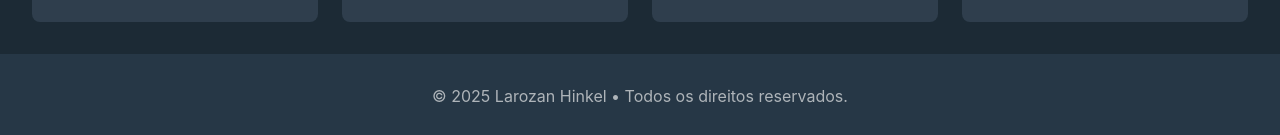
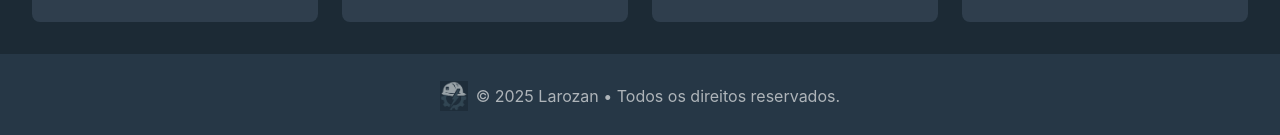
Before and after one commit to Larozan-Hinkel/meu-projeto, a React (Create React App) app: page / in a window 1280 px wide. Shown: the part 2097-2232 px from the top of the page. Built offline with nearby package versions, Linux system fonts and the light colour scheme.

Commit message:
alteração footer

```diff
--- a/src/index.js
+++ b/src/index.js
@@ -164,10 +164,18 @@ function Contato() {
 function Footer() {
   return (
     <footer style={styles.footer}>
-      <p>&copy; {new Date().getFullYear()} Larozan Hinkel • Todos os direitos reservados.</p>
+      <div style={{ display: 'flex', alignItems: 'center', justifyContent: 'center', gap: '0.5rem' }}>
+        <img
+          src="/assets/logo/logolarozan1.png"
+          alt="Logo Larozan"
+          style={{ height: '30px' }}
+        />
+        <p>&copy; {new Date().getFullYear()} Larozan • Todos os direitos reservados.</p>
+      </div>
     </footer>
   );
 }
+
 
 // 🚀 App principal
 function App() {
```
